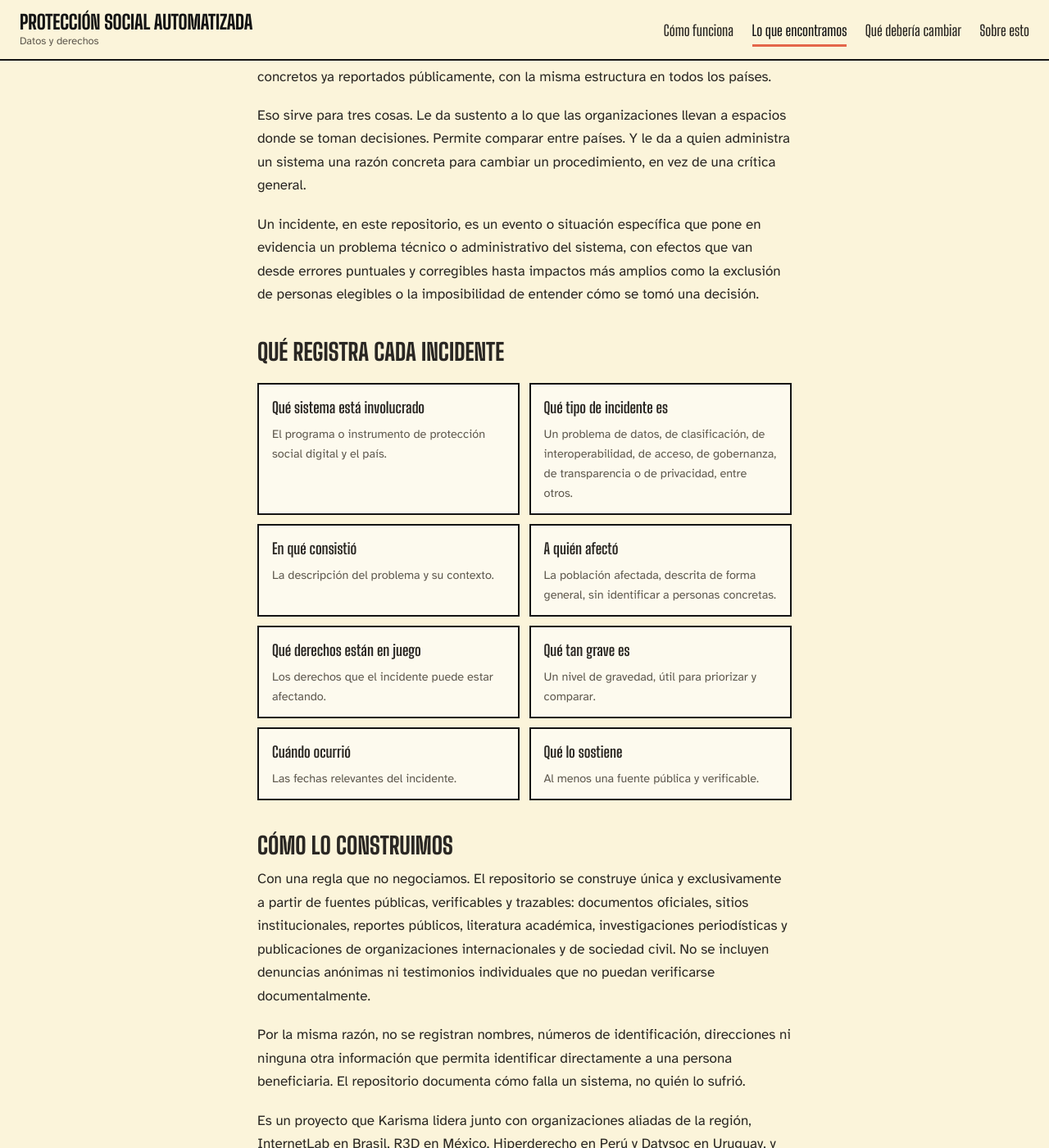
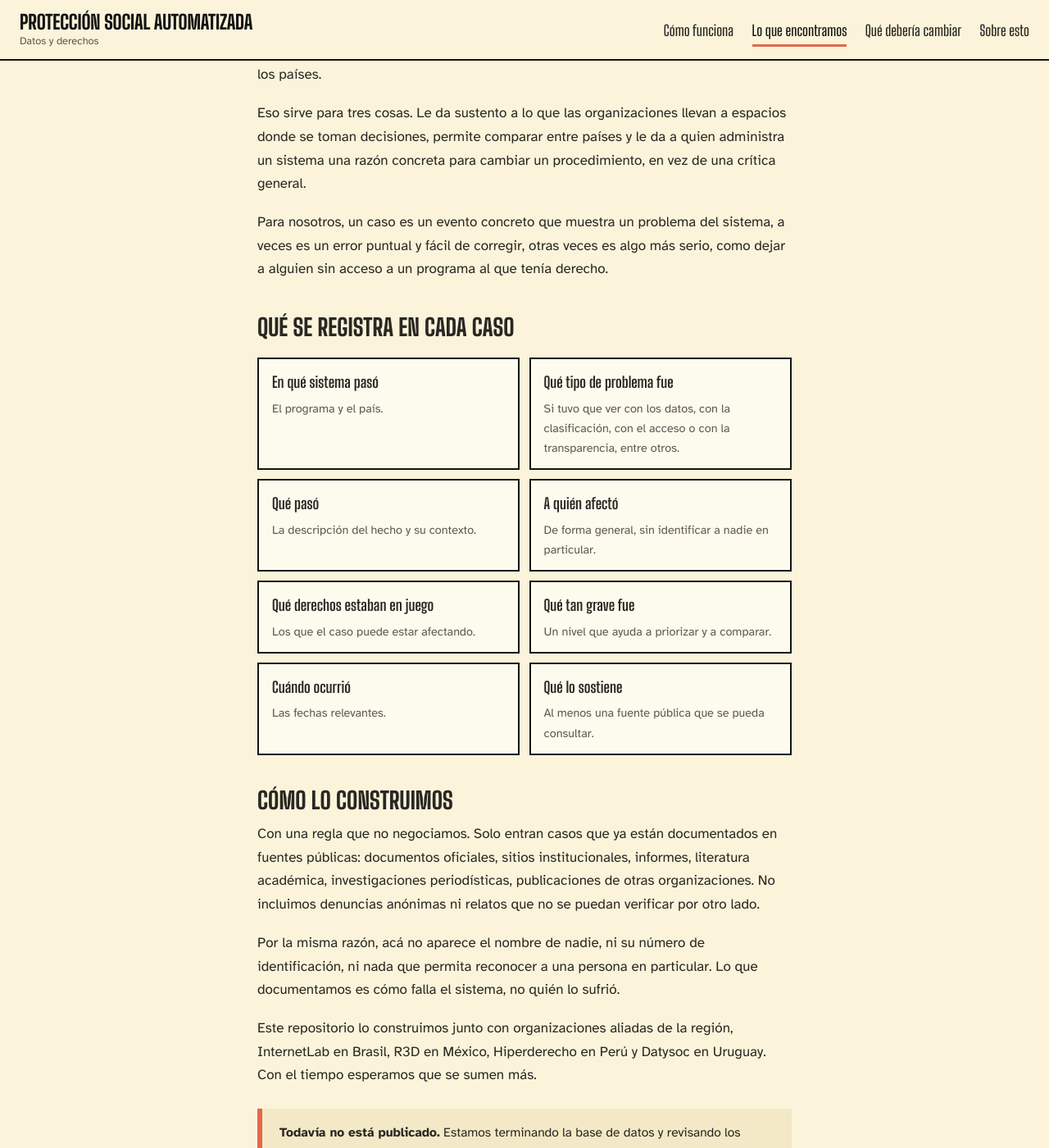
Before and after one commit to aliciaduquea/digitalwelfarestate-karisma, a Jekyll site: the page built from casos/index.md, in a window 1280 px wide and 1400 px high, scrolled down 493 px. Shown: the whole window at 82% size. Built offline with Jekyll 4.4.1, drawn with Linux system fonts in a browser that asks for light colours; some of the changed text lies outside the part shown.

Commit message:
Update index.md

```diff
--- a/casos/index.md
+++ b/casos/index.md
@@ -2,7 +2,7 @@
 layout: page
 title: "Registro de casos"
 eyebrow: "En construcción"
-entrada: "Un inventario de sistemas de protección social digital en América Latina y el Caribe, y de los incidentes documentados en ellos. Se construye únicamente a partir de fuentes públicas y verificables, como noticias, informes oficiales y literatura académica. No registra información de personas beneficiarias en particular."
+entrada: "Casos documentados de fallas en sistemas de protección social digital en América Latina y el Caribe. Cada uno sale de una fuente pública y verificable, como una noticia, un informe oficial o una investigación académica, nunca de un testimonio directo de una persona beneficiaria."
 permalink: /casos/
 actualizado: 2026-07-24
 version: "0.2"
@@ -10,34 +10,34 @@ version: "0.2"
 
 ## Para qué sirve
 
-Los problemas de estos sistemas suelen discutirse en abstracto, como riesgos posibles o fallas de diseño. Este repositorio hace lo contrario. Documenta incidentes concretos ya reportados públicamente, con la misma estructura en todos los países.
+Los problemas de estos sistemas suelen discutirse en abstracto, como riesgos posibles o fallas de diseño. Este repositorio hace lo contrario. Documenta casos concretos que ya fueron reportados públicamente, con la misma estructura en todos los países.
 
-Eso sirve para tres cosas. Le da sustento a lo que las organizaciones llevan a espacios donde se toman decisiones. Permite comparar entre países. Y le da a quien administra un sistema una razón concreta para cambiar un procedimiento, en vez de una crítica general.
+Eso sirve para tres cosas. Le da sustento a lo que las organizaciones llevan a espacios donde se toman decisiones, permite comparar entre países y le da a quien administra un sistema una razón concreta para cambiar un procedimiento, en vez de una crítica general.
 
-Un incidente, en este repositorio, es un evento o situación específica que pone en evidencia un problema técnico o administrativo del sistema, con efectos que van desde errores puntuales y corregibles hasta impactos más amplios como la exclusión de personas elegibles o la imposibilidad de entender cómo se tomó una decisión.
+Para nosotros, un caso es un evento concreto que muestra un problema del sistema, a veces es un error puntual y fácil de corregir, otras veces es algo más serio, como dejar a alguien sin acceso a un programa al que tenía derecho.
 
-## Qué registra cada incidente
+## Qué se registra en cada caso
 
 <ul class="grid-campos">
-  <li><strong>Qué sistema está involucrado</strong><p>El programa o instrumento de protección social digital y el país.</p></li>
-  <li><strong>Qué tipo de incidente es</strong><p>Un problema de datos, de clasificación, de interoperabilidad, de acceso, de gobernanza, de transparencia o de privacidad, entre otros.</p></li>
-  <li><strong>En qué consistió</strong><p>La descripción del problema y su contexto.</p></li>
-  <li><strong>A quién afectó</strong><p>La población afectada, descrita de forma general, sin identificar a personas concretas.</p></li>
-  <li><strong>Qué derechos están en juego</strong><p>Los derechos que el incidente puede estar afectando.</p></li>
-  <li><strong>Qué tan grave es</strong><p>Un nivel de gravedad, útil para priorizar y comparar.</p></li>
-  <li><strong>Cuándo ocurrió</strong><p>Las fechas relevantes del incidente.</p></li>
-  <li><strong>Qué lo sostiene</strong><p>Al menos una fuente pública y verificable.</p></li>
+  <li><strong>En qué sistema pasó</strong><p>El programa y el país.</p></li>
+  <li><strong>Qué tipo de problema fue</strong><p>Si tuvo que ver con los datos, con la clasificación, con el acceso o con la transparencia, entre otros.</p></li>
+  <li><strong>Qué pasó</strong><p>La descripción del hecho y su contexto.</p></li>
+  <li><strong>A quién afectó</strong><p>De forma general, sin identificar a nadie en particular.</p></li>
+  <li><strong>Qué derechos estaban en juego</strong><p>Los que el caso puede estar afectando.</p></li>
+  <li><strong>Qué tan grave fue</strong><p>Un nivel que ayuda a priorizar y a comparar.</p></li>
+  <li><strong>Cuándo ocurrió</strong><p>Las fechas relevantes.</p></li>
+  <li><strong>Qué lo sostiene</strong><p>Al menos una fuente pública que se pueda consultar.</p></li>
 </ul>
 
 ## Cómo lo construimos
 
-Con una regla que no negociamos. El repositorio se construye única y exclusivamente a partir de fuentes públicas, verificables y trazables: documentos oficiales, sitios institucionales, reportes públicos, literatura académica, investigaciones periodísticas y publicaciones de organizaciones internacionales y de sociedad civil. No se incluyen denuncias anónimas ni testimonios individuales que no puedan verificarse documentalmente.
+Con una regla que no negociamos. Solo entran casos que ya están documentados en fuentes públicas: documentos oficiales, sitios institucionales, informes, literatura académica, investigaciones periodísticas, publicaciones de otras organizaciones. No incluimos denuncias anónimas ni relatos que no se puedan verificar por otro lado.
 
-Por la misma razón, no se registran nombres, números de identificación, direcciones ni ninguna otra información que permita identificar directamente a una persona beneficiaria. El repositorio documenta cómo falla un sistema, no quién lo sufrió.
+Por la misma razón, acá no aparece el nombre de nadie, ni su número de identificación, ni nada que permita reconocer a una persona en particular. Lo que documentamos es cómo falla el sistema, no quién lo sufrió.
 
-Es un proyecto que Karisma lidera junto con organizaciones aliadas de la región, InternetLab en Brasil, R3D en México, Hiperderecho en Perú y Datysoc en Uruguay, y que otras organizaciones podrán sumarse a nutrir con el tiempo.
+Este repositorio lo construimos junto con organizaciones aliadas de la región, InternetLab en Brasil, R3D en México, Hiperderecho en Perú y Datysoc en Uruguay. Con el tiempo esperamos que se sumen más.
 
 <div class="aviso">
-  <p><strong>Todavía no está publicado.</strong> Estamos terminando la base de datos y la revisión de los primeros incidentes. Cuando esté lista aparecerá acá y quedará anotado en la <a href="{{ '/cambios/' | relative_url }}">bitácora</a>.</p>
-  <p>Si conoce un incidente ya reportado en una fuente pública que debería estar en este repositorio, o si su organización quiere sumarse a este esfuerzo, <a href="{{ '/sobre/' | relative_url }}">escríbanos</a>.</p>
+  <p><strong>Todavía no está publicado.</strong> Estamos terminando la base de datos y revisando los primeros casos. Cuando esté lista, aparecerá acá y quedará anotado en la <a href="{{ '/cambios/' | relative_url }}">bitácora</a>.</p>
+  <p>Si conoce un caso ya reportado en una fuente pública que debería estar acá, o si su organización quiere sumarse a este esfuerzo, <a href="{{ '/sobre/' | relative_url }}">escríbanos</a>.</p>
 </div>
```
